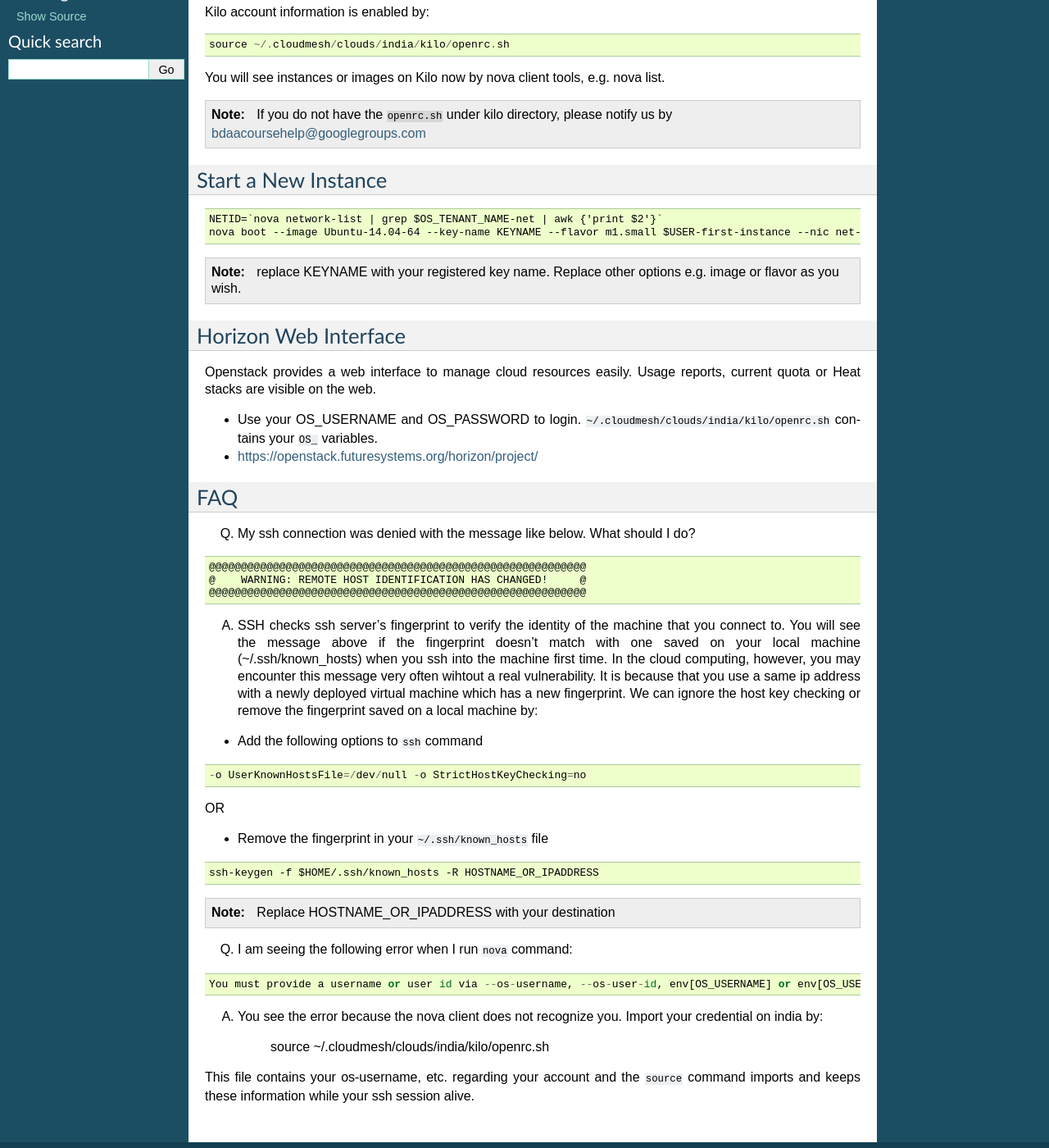
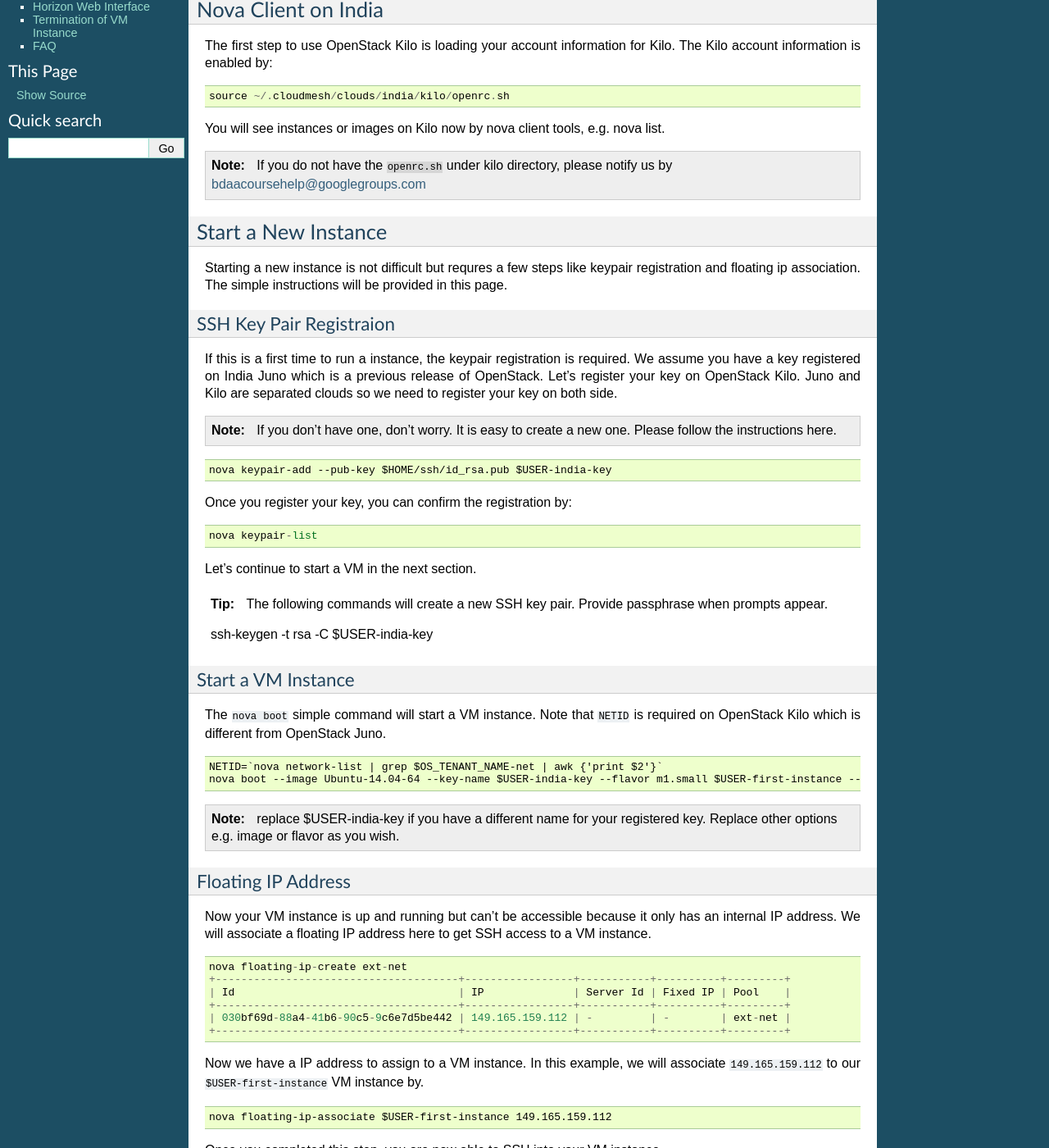
Before and after one commit to cglmoocs/bdaafall2015, a Sphinx documentation site: the page built from docs/source/kilo.rst, in a window 1280 px wide and 1400 px high, scrolled down 202 px. Shown: the whole window at 82% size. Built offline with Sphinx 7.4.7, drawn with Linux system fonts in a browser that asks for light colours; some of the changed text lies outside the part shown.

Commit message:
details to use kilo openstack

```diff
--- a/docs/source/kilo.rst
+++ b/docs/source/kilo.rst
@@ -3,12 +3,12 @@
 OpenStack Kilo FutureSystems
 ==============================
 
-OpenStack Kilo is available on FutureSystems. Here are instructions how to get access to OpenStack Kilo FutureSystems.
+OpenStack Kilo is now available on FutureSystems. The combination of the new hardware configuration and the latest OpenStack release Kilo provides more features and better perfomance os using OpenStack Cloud. Also, there are some changes you need to know before use. Here are instructions how to get access to OpenStack Kilo FutureSystems.
 
 Nova Client on India
 ---------------------
 
-Kilo account information is enabled by:
+The first step to use OpenStack Kilo is loading your account information for Kilo. The Kilo account information is enabled by:
 
 .. code::
 
@@ -21,12 +21,68 @@
 Start a New Instance
 ---------------------
 
+Starting a new instance is not difficult but requres a few steps like keypair registration and floating ip association. The simple instructions will be provided in this page.
+
+SSH Key Pair Registraion
+""""""""""""""""""""""""""""
+
+If this is a first time to run a instance, the keypair registration is required. We assume you have a key registered on India Juno which is a previous release of OpenStack. Let's register your key on OpenStack Kilo. Juno and Kilo are separated clouds so we need to register your key on both side.
+
+.. note:: If you don't have one, don't worry. It is easy to create a new one. Please follow the instructions here.
+
+.. code::
+
+    nova keypair-add --pub-key $HOME/ssh/id_rsa.pub $USER-india-key
+
+Once you register your key, you can confirm the registration by::
+
+    nova keypair-list
+
+Let's continue to start a VM in the next section.
+
+.. tip:: The following commands will create a new SSH key pair. Provide passphrase when prompts appear.
+
+    ssh-keygen -t rsa -C $USER-india-key
+
+Start a VM Instance
+""""""""""""""""""""""""
+
+The ``nova boot`` simple command will start a VM instance. Note that ``NETID`` is required on OpenStack Kilo which is different from OpenStack Juno.
+
 .. code::
 
     NETID=`nova network-list | grep $OS_TENANT_NAME-net | awk {'print $2'}`
-    nova boot --image Ubuntu-14.04-64 --key-name KEYNAME --flavor m1.small $USER-first-instance --nic net-id=$NETID
+    nova boot --image Ubuntu-14.04-64 --key-name $USER-india-key --flavor m1.small $USER-first-instance --nic net-id=$NETID
 
-.. note:: replace KEYNAME with your registered key name. Replace other options e.g. image or flavor as you wish.
+.. note:: replace $USER-india-key if you have a different name for your registered key. Replace other options e.g. image or flavor as you wish.
+
+Floating IP Address
+""""""""""""""""""""""""""
+
+Now your VM instance is up and running but can't be accessible because it only has an internal IP address. We will associate a floating IP address here to get SSH access to a VM instance.
+
+.. code::
+
+    nova floating-ip-create ext-net
+    +--------------------------------------+-----------------+-----------+----------+---------+
+    | Id                                   | IP              | Server Id | Fixed IP | Pool    |
+    +--------------------------------------+-----------------+-----------+----------+---------+
+    | 030bf69d-88a4-41b6-90c5-9c6e7d5be442 | 149.165.159.112 | -         | -        | ext-net |
+    +--------------------------------------+-----------------+-----------+----------+---------+
+
+Now we have a IP address to assign to a VM instance. In this example, we will associate ``149.165.159.112`` to our ``$USER-first-instance`` VM instance by.
+
+.. code::
+
+    nova floating-ip-associate $USER-first-instance 149.165.159.112
+
+Once you completed this step, you are now able to SSH into your VM instance.
+
+.. code::
+
+    ssh ubuntu@149.165.159.112
+
+.. note:: ``ubuntu`` is login name your your VM if you start a VM with Ubuntu image. Try other names if you used other distributions like CentOS or CoreOS. For example, ``centos`` is for ``CentOS`` and ``core`` is for ``CoreOS`` image.
 
 Horizon Web Interface
 --------------------------
@@ -35,6 +91,19 @@
 
 * Use your OS_USERNAME and OS_PASSWORD to login.  ``~/.cloudmesh/clouds/india/kilo/openrc.sh`` contains your ``OS_`` variables.
 * https://openstack.futuresystems.org/horizon/project/
+
+Termination of VM Instance
+-----------------------------
+
+If you completed your work on your VM instance, you may terminate your VM and release a floating IP address associated with. For example, we terminate our first instance and the IP address by:
+
+.. code::
+
+    nova delete $USER-first-intance
+    nova floating-ip-delete 149.165.159.112
+
+
+
 
 FAQ
 ------
```
